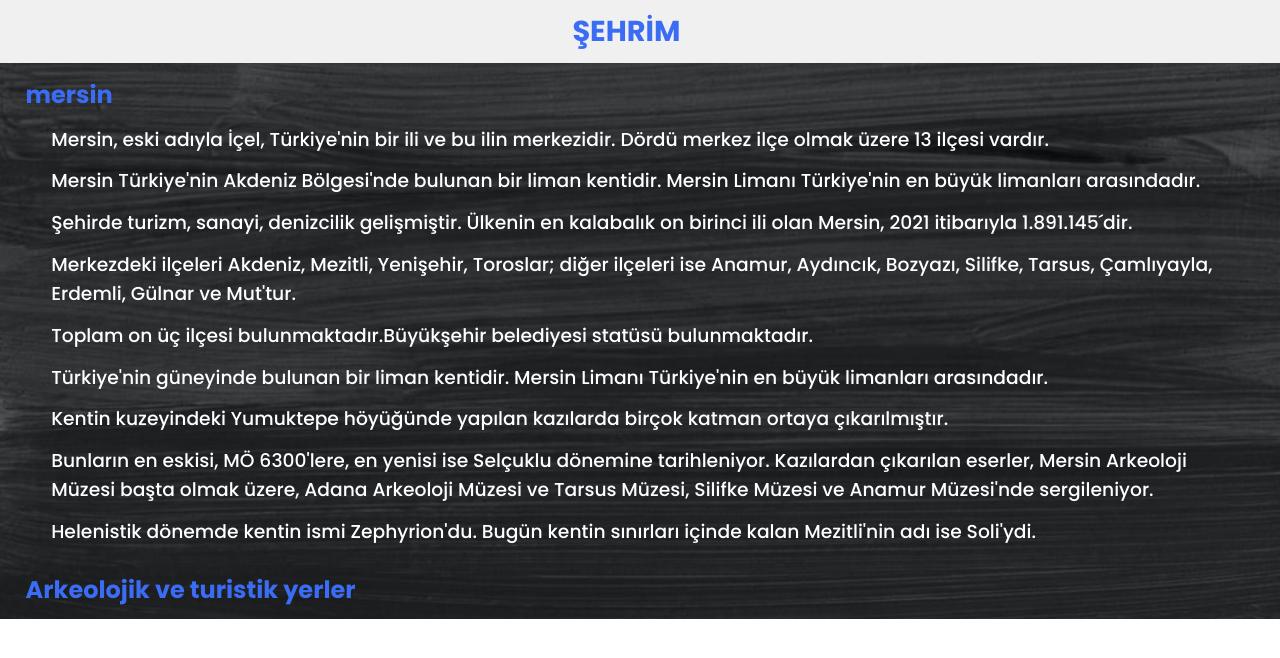
After one commit to yazan-alhasan/Web-Teknoloj-Proje, a PHP site: the page made by project/şehrim.html in a window 1280 px wide. The commit adds this page. Shown: the top 658 px of the page. Run offline with PHP 8.4, Linux system fonts and the light colour scheme.

Commit message:
şehrim sayfası eklendi

```diff
--- a/project/style.css
+++ b/project/style.css
@@ -179,7 +179,7 @@ header{
     z-index: 999;
     display: flex;
     align-items: center;
-    padding: 15px 560px;
+    padding: 1% 42%;
 }
 
 .hakkında .body{
@@ -227,6 +227,11 @@ header{
     padding-top: 4%;
 }
 
+.eğitim{
+    background: url(images/login4.jpg) no-repeat;
+    background-size: cover;
+}
+
 .eğitim h2{
     font-weight: 700;
     color: #3a6cf4;
@@ -235,5 +240,41 @@ header{
 
 .eğitim p{
     padding-left: 4%;
+    padding-bottom: 0.35%;
     font-weight: 500;
+    color: #fff;
 }
+
+.head-şehrim{
+    text-decoration: none;
+    color: #3a6cf4;
+    text-transform: uppercase;
+    font-weight: 700;
+    font-size: 1.8em;
+    padding-left: 38%;
+}
+
+.şehrim{
+    background: url(images/login4.jpg) no-repeat;
+    background-size: cover;
+}
+
+.şehrim .main-1{
+    font-weight: 700;
+    color: #3a6cf4;
+    padding: 6% 2% 1%;
+}
+
+.şehrim .main-2{
+    font-weight: 700;
+    color: #3a6cf4;
+    padding: 1% 2% 1%;
+}
+
+.şehrim h3{
+    padding-left: 4%;
+    padding-right: 4%;
+    padding-bottom: 1%;
+    font-weight: 500;
+    color: #fff;
+}
--- /dev/null
+++ b/project/şehrim.html
@@ -0,0 +1,30 @@
+<!DOCTYPE html>
+<html lang="en">
+<head>
+    <meta charset="UTF-8">
+    <meta http-equiv="X-UA-Compatible" content="IE=edge">
+    <meta name="viewport" content="width=device-width, initial-scale=1.0">
+    <link rel="stylesheet" href="style.css">
+    <title>şehrim</title>
+</head>
+<body>
+    <header>
+        <div class="head-şehrim">ŞEHRİM</div>
+    </header>
+    <div class="şehrim">
+        <section>
+            <h2 class="main-1">mersin</h2>
+            <h3>Mersin, eski adıyla İçel, Türkiye'nin bir ili ve bu ilin merkezidir. Dördü merkez ilçe olmak üzere 13 ilçesi vardır.</h3>
+            <h3>Mersin Türkiye'nin Akdeniz Bölgesi'nde bulunan bir liman kentidir. Mersin Limanı Türkiye'nin en büyük limanları arasındadır.</h3>
+            <h3>Şehirde turizm, sanayi, denizcilik gelişmiştir. Ülkenin en kalabalık on birinci ili olan Mersin, 2021 itibarıyla 1.891.145´dir.</h3>
+            <h3>Merkezdeki ilçeleri Akdeniz, Mezitli, Yenişehir, Toroslar; diğer ilçeleri ise Anamur, Aydıncık, Bozyazı, Silifke, Tarsus, Çamlıyayla, Erdemli, Gülnar ve Mut'tur.</h3>
+            <h3>Toplam on üç ilçesi bulunmaktadır.Büyükşehir belediyesi statüsü bulunmaktadır.</h3>
+            <h3>Türkiye'nin güneyinde bulunan bir liman kentidir. Mersin Limanı Türkiye'nin en büyük limanları arasındadır.</h3>
+            <h3>Kentin kuzeyindeki Yumuktepe höyüğünde yapılan kazılarda birçok katman ortaya çıkarılmıştır.</h3>
+            <h3>Bunların en eskisi, MÖ 6300'lere, en yenisi ise Selçuklu dönemine tarihleniyor. Kazılardan çıkarılan eserler, Mersin Arkeoloji Müzesi başta olmak üzere, Adana Arkeoloji Müzesi ve Tarsus Müzesi, Silifke Müzesi ve Anamur Müzesi'nde sergileniyor.</h3>
+            <h3>Helenistik dönemde kentin ismi Zephyrion'du. Bugün kentin sınırları içinde kalan Mezitli'nin adı ise Soli'ydi.</h3>
+            <h2 class="main-2">Arkeolojik ve turistik yerler</h2>
+        </section>
+    </div>
+</body>
+</html>
```
Also changed, not shown: project/images/şehrim1.jpg (added), project/images/şehrim2.jpg (added).
